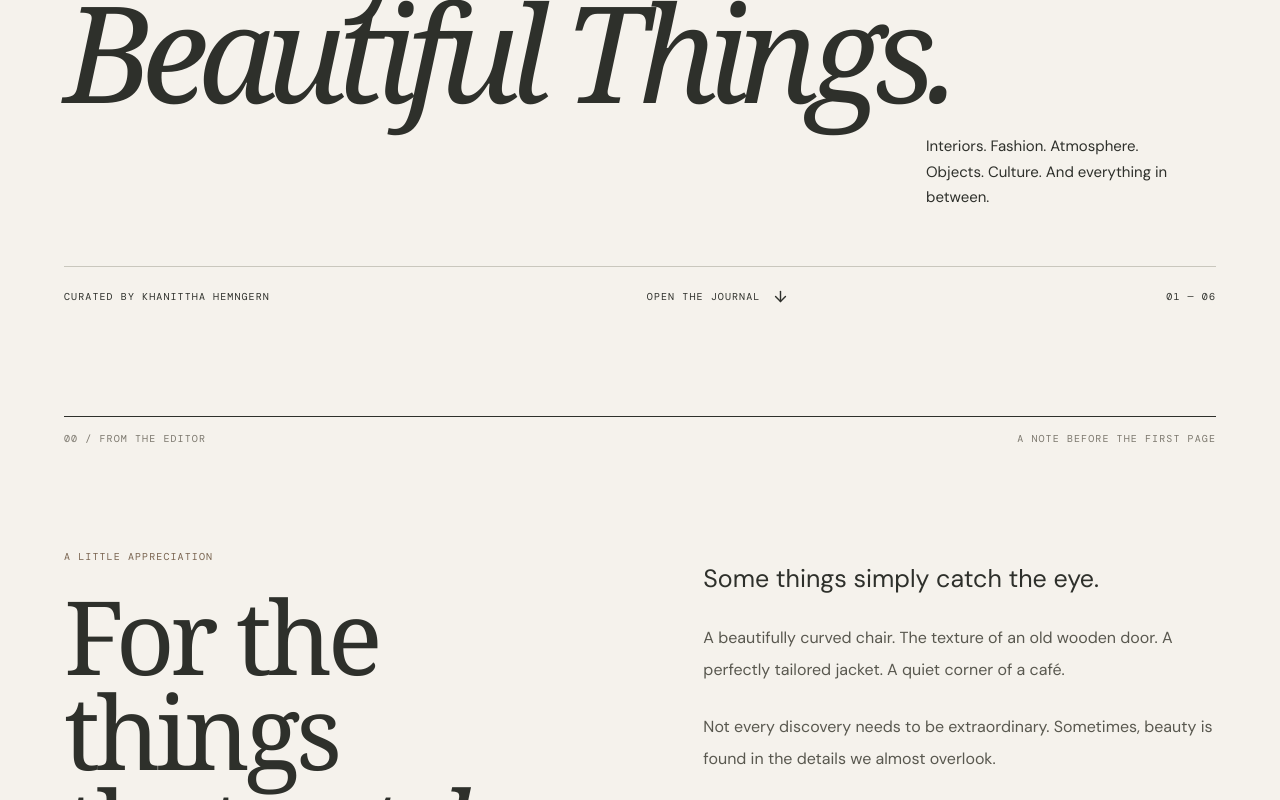
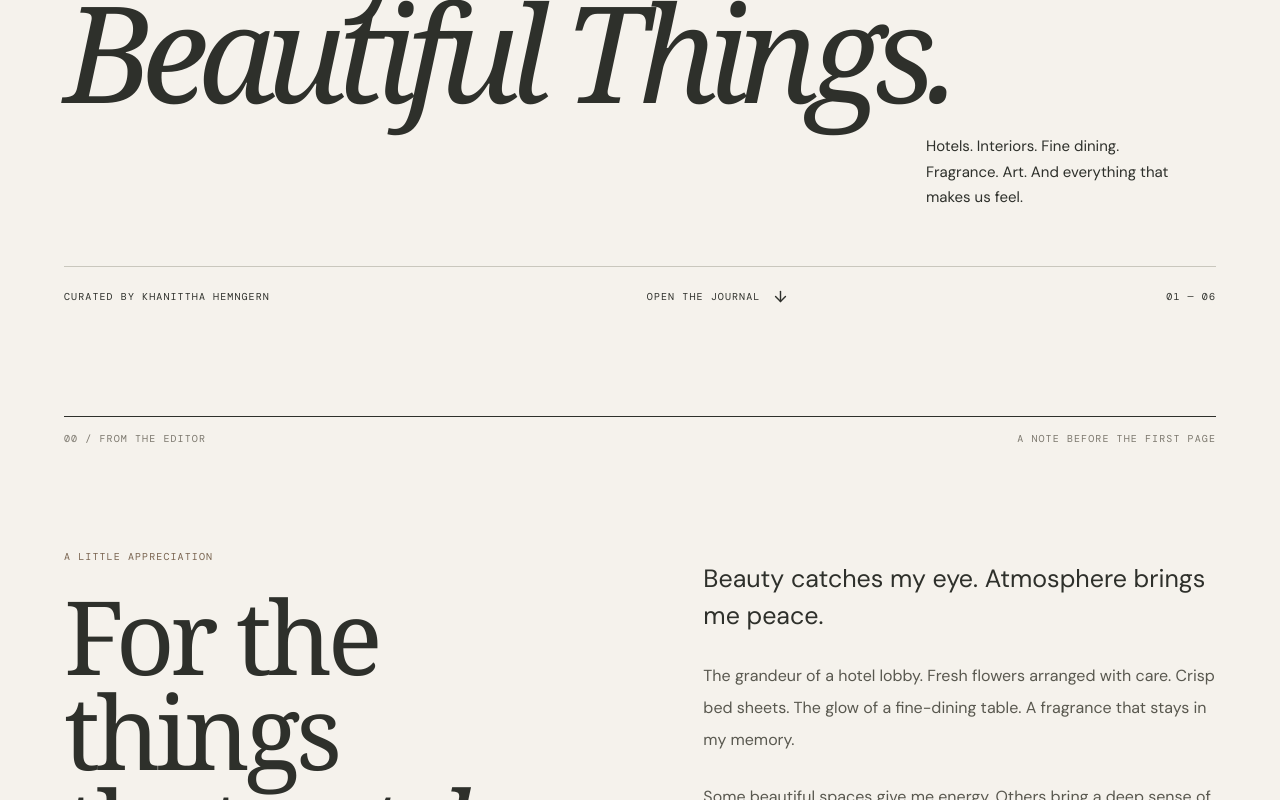
Before and after one commit to otterandowlDD/khanittha-design-portfolio, a Next.js app: page / in a window 1280 px wide. Shown: the part 680-1480 px from the top of the page. Built offline with nearby package versions, Linux system fonts and the light colour scheme; a web font is replaced by a local one.

Commit message:
Finish editorial narrative: hotel, linen, fine dining, scent and calming rituals

```diff
--- a/app/page.tsx
+++ b/app/page.tsx
@@ -3,10 +3,10 @@ import { useEffect, useState } from "react";
 import { ArrowUpRight, ArrowDown, ArrowLeft, ArrowRight, Menu, X } from "lucide-react";
 
 const chapters = [
-  {id:"interiors",num:"01",title:"Interiors",headline:"Spaces That Speak.",sub:"Some spaces say more without saying a word.",lead:"A beautifully considered room has a way of making time slow down.",body:"Perhaps it is the curve of a chair, the warmth of a natural surface, or the way daylight finds its way into a quiet corner. I love the subtle conversations between space, light and everything placed within it.",tags:"Architecture / Furniture / Light",image:"https://images.unsplash.com/photo-1600210492486-724fe5c67fb0?auto=format&fit=crop&w=1800&q=85",caption:"01 — A space worth lingering in"},
+  {id:"interiors",num:"01",title:"Interiors",headline:"Spaces That Speak.",sub:"Some spaces say more without saying a word.",lead:"Beauty gives me energy. A thoughtfully composed atmosphere brings me peace.",body:"I feel it when I enter a hotel lobby: the architecture, fresh flowers, light, furniture, and the sense that every detail belongs. Beyond the lobby, I notice the room — from crisp bed sheets and the weight of a duvet to warm lighting, quiet materials, and little comforts that make me want to stay.",tags:"Architecture / Furniture / Light",image:"https://images.unsplash.com/photo-1600210492486-724fe5c67fb0?auto=format&fit=crop&w=1800&q=85",caption:"01 — A space worth lingering in"},
   {id:"fashion",num:"02",title:"Fashion",headline:"The Way We Wear.",sub:"Style is often found in the smallest choices.",lead:"A beautiful silhouette can tell a story without a single word.",body:"I am drawn to the way fabric moves, how tailoring changes a shape, and how someone makes a look entirely their own. Fashion, like interiors, lives in the details: texture, proportion, personality and a little unexpected charm.",tags:"Style / Silhouette / Textiles",image:"https://images.unsplash.com/photo-1483985988355-763728e1935b?auto=format&fit=crop&w=1800&q=85",caption:"02 — Expression in the everyday"},
-  {id:"vibes",num:"03",title:"Vibes",headline:"The Feeling of a Place.",sub:"Not everything beautiful needs an explanation.",lead:"Sometimes you just know that a place feels right.",body:"The music. The glow of a lamp. The glass on the table. The sounds around you. A café, a hotel, a restaurant, even a fleeting moment — some atmospheres stay with you long after you leave.",tags:"Atmosphere / Hospitality / Music",image:"https://images.unsplash.com/photo-1517248135467-4c7edcad34c4?auto=format&fit=crop&w=1800&q=85",caption:"03 — A feeling you want to keep"},
-  {id:"objects",num:"04",title:"Objects & Craft",headline:"Made to Be Loved.",sub:"A little admiration for things made with care.",lead:"Some objects invite a second look. Others invite a hundred questions.",body:"Who imagined this? Why this material? How many hands touched it before it arrived here? I love the stories inside everyday objects — the craft, the patience and the remarkable attention behind something beautifully made.",tags:"Craftsmanship / Material / Heritage",image:"https://images.unsplash.com/photo-1503602642458-232111445657?auto=format&fit=crop&w=1800&q=85",caption:"04 — The details behind an object"},
+  {id:"vibes",num:"03",title:"Vibes",headline:"The Feeling of a Place.",sub:"Not everything beautiful needs an explanation.",lead:"The beauty of a place is not only what I see. It is how I feel there.",body:"A hotel lobby can lift my spirits; a beautifully prepared room can slow everything down. I notice the scent of fresh flowers, the sounds of a room, the way someone is welcomed, and the unspoken care behind the experience. Atmosphere is the art of making everything feel considered.",tags:"Atmosphere / Hospitality / Music",image:"https://images.unsplash.com/photo-1517248135467-4c7edcad34c4?auto=format&fit=crop&w=1800&q=85",caption:"03 — A feeling you want to keep"},
+  {id:"objects",num:"04",title:"Objects & Craft",headline:"Made to Be Loved.",sub:"A little admiration for things made with care.",lead:"Even the smallest everyday ritual can hold a little beauty.",body:"The shape of a glass, the softness of a towel, the feel of a beautifully made hand wash bottle, the scent that stays on the skin. I am drawn to the care behind objects and rituals — from furniture craftsmanship to the artistic worlds of PAÑPURI, Diptyque, BYREDO and Aesop. It is not about collecting labels, but noticing how thoughtful design makes us feel.",tags:"Craftsmanship / Material / Heritage",image:"https://images.unsplash.com/photo-1503602642458-232111445657?auto=format&fit=crop&w=1800&q=85",caption:"04 — The details behind an object"},
   {id:"culture",num:"05",title:"Places & Culture",headline:"Somewhere, Something.",sub:"A curious eye never really takes a day off.",lead:"There is always something waiting to be discovered.",body:"A gallery that changes how I see color. A street with unexpected architecture. A place I never planned to visit. The best discoveries often begin with wandering — and being willing to notice what is right in front of me.",tags:"Travel / Art / Discovery",image:"https://images.unsplash.com/photo-1561214115-f2f134cc4912?auto=format&fit=crop&w=1800&q=85",caption:"05 — Curiosity has no itinerary"},
 ] as const;
 
@@ -19,22 +19,37 @@ export default function Home(){
  return <main id="top" className="journal">
    <div className="reading-bar" style={{width:progress+"%"}}/>
    <header className="journal-header"><button className="monogram" onClick={()=>jump("top")}>KH<span>·</span></button><span className="header-edition">AN EYE FOR BEAUTIFUL THINGS <span className="header-sep">—</span> VOL. 01 / 2026</span><button className="index-button" onClick={()=>setMenu(!menu)} aria-expanded={menu} aria-label="Toggle table of contents">{menu?<X size={19}/>:<Menu size={19}/>}<span>{menu?"CLOSE":"INDEX"}</span></button></header>
-   {menu&&<nav className="menu-panel" aria-label="Journal contents"><button onClick={()=>jump("editor-note")}><span>00</span>Editor's Note</button>{chapters.map(c=><button key={c.id} onClick={()=>jump(c.id)}><span>{c.num}</span>{c.title}<ArrowUpRight size={17}/></button>)}</nav>}
+   {menu&&<nav className="menu-panel" aria-label="Journal contents"><button onClick={()=>jump("editor-note")}><span>00</span>Editor's Note</button><button onClick={()=>jump("hospitality")}><span>+</span>Luxury Hospitality</button><button onClick={()=>jump("dining")}><span>+</span>The Art of Dining</button><button onClick={()=>jump("scent")}><span>+</span>The Art of Scent</button><button onClick={()=>jump("rituals")}><span>+</span>Everyday Rituals</button>{chapters.map(c=><button key={c.id} onClick={()=>jump(c.id)}><span>{c.num}</span>{c.title}<ArrowUpRight size={17}/></button>)}</nav>}
    <section className="mag-cover" aria-labelledby="main-title">
     <div className="topline"><span>THE PERSONAL JOURNAL OF KHANITTHA HEMNGERN</span><span>ISSUE 001 &nbsp; · &nbsp; BANGKOK</span></div>
     <div className="cover-photo" role="img" aria-label="Warm contemporary interior, softly illuminated">
      <div className="cover-photo-label">A COLLECTION OF THINGS<br/>WORTH NOTICING</div>
      <span className="cover-side">INTERIORS / FASHION / VIBES / OBJECTS / CULTURE</span>
     </div>
-    <div className="cover-title-wrap"><span className="issue-tag">A PERSONAL EDITORIAL JOURNAL</span><h1 id="main-title">An Eye for<br/><em>Beautiful Things.</em></h1><p>Interiors. Fashion. Atmosphere.<br/>Objects. Culture. And everything in between.</p></div>
+    <div className="cover-title-wrap"><span className="issue-tag">A PERSONAL EDITORIAL JOURNAL</span><h1 id="main-title">An Eye for<br/><em>Beautiful Things.</em></h1><p>Hotels. Interiors. Fine dining.<br/>Fragrance. Art. And everything that makes us feel.</p></div>
     <div className="cover-baseline"><span>CURATED BY KHANITTHA HEMNGERN</span><button onClick={()=>jump("editor-note")}>OPEN THE JOURNAL <ArrowDown size={17}/></button><span>01 — 06</span></div>
    </section>
    <section id="editor-note" className="editor-note paper-section">
     <div className="folio"><span>00 / FROM THE EDITOR</span><span>A NOTE BEFORE THE FIRST PAGE</span></div>
-    <div className="editor-layout"><div className="editor-left"><div className="small-label">A LITTLE APPRECIATION</div><h2>For the things<br/>that <em>catch the eye.</em></h2><div className="editor-decoration" aria-hidden="true">✳</div></div><div className="editor-copy"><p className="large-lead">Some things simply catch the eye.</p><p>A beautifully curved chair. The texture of an old wooden door. A perfectly tailored jacket. A quiet corner of a café.</p><p>Not every discovery needs to be extraordinary. Sometimes, beauty is found in the details we almost overlook.</p><p>This journal is a collection of those little moments — things worth noticing, remembering, and falling in love with.</p><span className="signature">Khanittha</span><span className="editor-caption">VOL. 01 / 2026</span></div></div>
+    <div className="editor-layout"><div className="editor-left"><div className="small-label">A LITTLE APPRECIATION</div><h2>For the things<br/>that <em>catch the eye.</em></h2><div className="editor-decoration" aria-hidden="true">✳</div></div><div className="editor-copy"><p className="large-lead">Beauty catches my eye. Atmosphere brings me peace.</p><p>The grandeur of a hotel lobby. Fresh flowers arranged with care. Crisp bed sheets. The glow of a fine-dining table. A fragrance that stays in my memory.</p><p>Some beautiful spaces give me energy. Others bring a deep sense of calm. I am drawn to architecture and atmosphere, art and everyday rituals, and the quiet intelligence behind thoughtful details.</p><p>From CHANEL and TOM FORD to Maison Francis Kurkdjian, PAÑPURI, Diptyque, BYREDO and Aesop, my curiosity is not about a single style or price. It is about beauty that can be seen, touched, remembered and felt.</p><p>This journal is a personal collection of those feelings and the things that bring them to life.</p><span className="signature">Khanittha</span><span className="editor-caption">VOL. 01 / 2026</span></div></div>
    </section>
    <section id="contents" className="contents-section paper-section"><div className="folio"><span>THE CONTENTS</span><span>FIVE CHAPTERS / ONE CURIOUS EYE</span></div><div className="contents-title"><h2>In this <em>issue.</em></h2><span>THE INDEX / 001</span></div><div className="contents-list">{chapters.map(c=><button key={c.id} onClick={()=>jump(c.id)}><span className="contents-n">{c.num}</span><span className="contents-name">{c.title}</span><span className="contents-description">{c.headline}</span><ArrowUpRight size={22}/></button>)}</div></section>
-   <div className="image-interlude"><span>THE BEAUTY IS IN NOTICING.</span></div>
+   <div className="image-interlude"><span>BEAUTY GIVES ME ENERGY. ATMOSPHERE BRINGS ME PEACE.</span></div>
+   <section id="hospitality" className="hospitality-feature paper-section" aria-labelledby="hospitality-title">
+     <div className="folio"><span>AN EDITORIAL STORY / THE HOTEL</span><span>FROM ARRIVAL TO STILLNESS</span></div>
+     <p className="small-label feature-kicker">THE ART OF HOSPITALITY</p>
+     <h2 id="hospitality-title">From the <em>lobby</em><br/>to the <em>linen.</em></h2>
+     <p className="feature-intro">Some people find energy in nature. I find mine in a beautiful hotel lobby.</p>
+     <div className="hospitality-grid">
+       <article><span>01 / THE ARRIVAL</span><h3>The Lobby.</h3><p>The architecture. The fresh flowers. A sense of arrival. It is the beauty of the whole atmosphere, not just a single object, that makes me feel alive.</p></article>
+       <article><span>02 / THE STILLNESS</span><h3>The Room.</h3><p>From the crispness of bed sheets and the softness of pillows to lighting, curtains, stone and quiet comfort — the smallest details change how a space feels.</p></article>
+       <article><span>03 / THE FEELING</span><h3>The Memory.</h3><p>What stays with me is not simply how luxurious a place looked, but how thoughtfully it welcomed me, and how peaceful I felt there.</p></article>
+     </div>
+   </section>
+   <section id="dining" className="dining-feature paper-section" aria-labelledby="dining-title">
+     <div className="folio"><span>AN EDITORIAL STORY / FINE DINING</span><span>THE ART OF BEING CARED FOR</span></div>
+     <div className="dining-layout"><div><span className="small-label">THE TABLE / A FULL-SENSE EXPERIENCE</span><h2 id="dining-title">The Art<br/>of <em>Dining.</em></h2></div><div className="dining-copy"><p className="feature-intro">A beautiful dining experience begins long before the first bite.</p><p>I notice the flowers, the table linen, the glassware, the weight of the cutlery and the beauty of a carefully chosen plate. Then come the textures, aromas, flavors and the artistry of each course.</p><p>And there is the service: the thoughtful timing, an introduction to a dish, a preference remembered. Fine dining is where culinary art, design and hospitality come together.</p><blockquote>Not just an exceptional meal — the feeling of being exceptionally cared for.</blockquote></div></div>
+   </section>
    {chapters.map((c,i)=><section id={c.id} key={c.id} className={"chapter chapter-"+(i%2===0?"light":"stone")}>
      <div className="folio"><span>{c.num} / {c.title.toUpperCase()}</span><span>AN EYE FOR BEAUTIFUL THINGS</span></div>
      <div className="chapter-top"><div><span className="small-label">CHAPTER {c.num} — {c.title.toUpperCase()}</span><h2>{c.headline.split(" ").slice(0,-1).join(" ")}<br/><em>{c.headline.split(" ").slice(-1)}</em></h2></div><p>{c.sub}</p></div>
@@ -54,7 +69,7 @@ export default function Home(){
           <p className="small-label">LES EXCLUSIFS DE CHANEL / 1957</p>
           <h2 id="scent-title">The<br/><em>Invisible</em><br/>Signature.</h2>
           <p className="scent-opening">Some beautiful things cannot be seen.</p>
-          <p>A fragrance can change the atmosphere, bring back a memory, or become part of a person's identity without a single word.</p>
+          <p>A fragrance can change the atmosphere, bring back a memory, or become part of a person's identity without a single word. I am fascinated by scent as an art form, from Les Exclusifs de CHANEL and TOM FORD Private Blend to Maison Francis Kurkdjian.</p>
           <p>CHANEL 1957 is one of those scents that makes me appreciate subtlety: soft white musk, delicate floral facets, a powdery impression, and a gentle warmth that lingers close to the skin.</p>
           <p>It brings to mind the pleasure of crisp hotel linen, the quiet elegance of a beautifully prepared room, and all the thoughtful details that are felt more than seen.</p>
           <blockquote>“A beautiful interior captures the eye. A beautiful fragrance captures the memory.”</blockquote>
@@ -62,7 +77,11 @@ export default function Home(){
         </div>
       </div>
     </section>
+   <section id="rituals" className="rituals-feature paper-section" aria-labelledby="rituals-title">
+      <div className="folio"><span>AN EDITORIAL STORY / EVERYDAY RITUALS</span><span>THE BEAUTY OF THE ORDINARY</span></div>
+      <div className="rituals-layout"><div><span className="small-label">ART IN THE EVERYDAY</span><h2 id="rituals-title">A moment<br/>of <em>calm.</em></h2><p className="feature-intro">Sometimes beauty is as simple as washing my hands.</p></div><div className="rituals-copy"><p>The feel of water on skin. A beautifully considered bottle. The scent of a hand wash. Natural stone, good lighting, the softness of a towel.</p><p>I am drawn to the artistry of ordinary rituals and the distinct worlds of PAÑPURI, Diptyque, BYREDO and Aesop. Their approaches differ, but they remind me to notice the experience as much as the object.</p><p>I do not need every moment to be grand. Sometimes the most beautiful thing is the quiet it creates.</p><span className="scent-note">PERSONAL EDITORIAL NOTES / NO BRAND AFFILIATION</span></div></div>
+    </section>
    <section className="browse-spread paper-section" aria-label="A miniature editorial spread"><div className="folio"><span>FROM THE NOTEBOOK</span><span>FLIP THROUGH A FEW THOUGHTS</span></div><div className="spread-layout"><div className="spread-note"><span>NOTE {String(spread+1).padStart(2,"0")} / 03</span><p>{["A chair is never just a chair. Sometimes it changes how an entire room feels.","A beautiful place is often remembered for how it made you feel, not only how it looked.","The smallest details can stay in the mind the longest."][spread]}</p></div><div className="spread-controls"><button aria-label="Previous note" onClick={()=>setSpread((spread+2)%3)}><ArrowLeft size={20}/></button><span>{spread+1} — 3</span><button aria-label="Next note" onClick={()=>setSpread((spread+1)%3)}><ArrowRight size={20}/></button></div></div></section>
-   <footer id="last-page" className="last-page"><div className="folio"><span>THE LAST PAGE</span><span>OR PERHAPS THE FIRST OF MANY</span></div><span className="footer-overline">A JOURNEY, STILL UNFOLDING</span><h2>The best things<br/>are worth <em>noticing.</em></h2><p>An open-ended collection of beautiful things, curious thoughts, and places that leave a feeling behind.</p><a href="https://digital-identity-card-two.vercel.app" target="_blank" rel="noopener noreferrer">SAY HELLO <ArrowUpRight size={18}/></a><div className="footer-bottom"><span>© 2026 KHANITTHA HEMNGERN</span><span>MADE WITH CURIOSITY</span><button onClick={()=>jump("top")}>BACK TO COVER ↑</button></div></footer>
+   <footer id="last-page" className="last-page"><div className="folio"><span>THE LAST PAGE</span><span>OR PERHAPS THE FIRST OF MANY</span></div><span className="footer-overline">A JOURNEY THROUGH THE BEAUTY OF FEELING</span><h2>The best things<br/>are worth <em>noticing.</em></h2><p>An open-ended collection of beautiful things, curious thoughts, and places that leave a feeling behind.</p><a href="https://digital-identity-card-two.vercel.app" target="_blank" rel="noopener noreferrer">SAY HELLO <ArrowUpRight size={18}/></a><div className="footer-bottom"><span>© 2026 KHANITTHA HEMNGERN</span><span>MADE WITH CURIOSITY</span><button onClick={()=>jump("top")}>BACK TO COVER ↑</button></div></footer>
  </main>
 }
```
